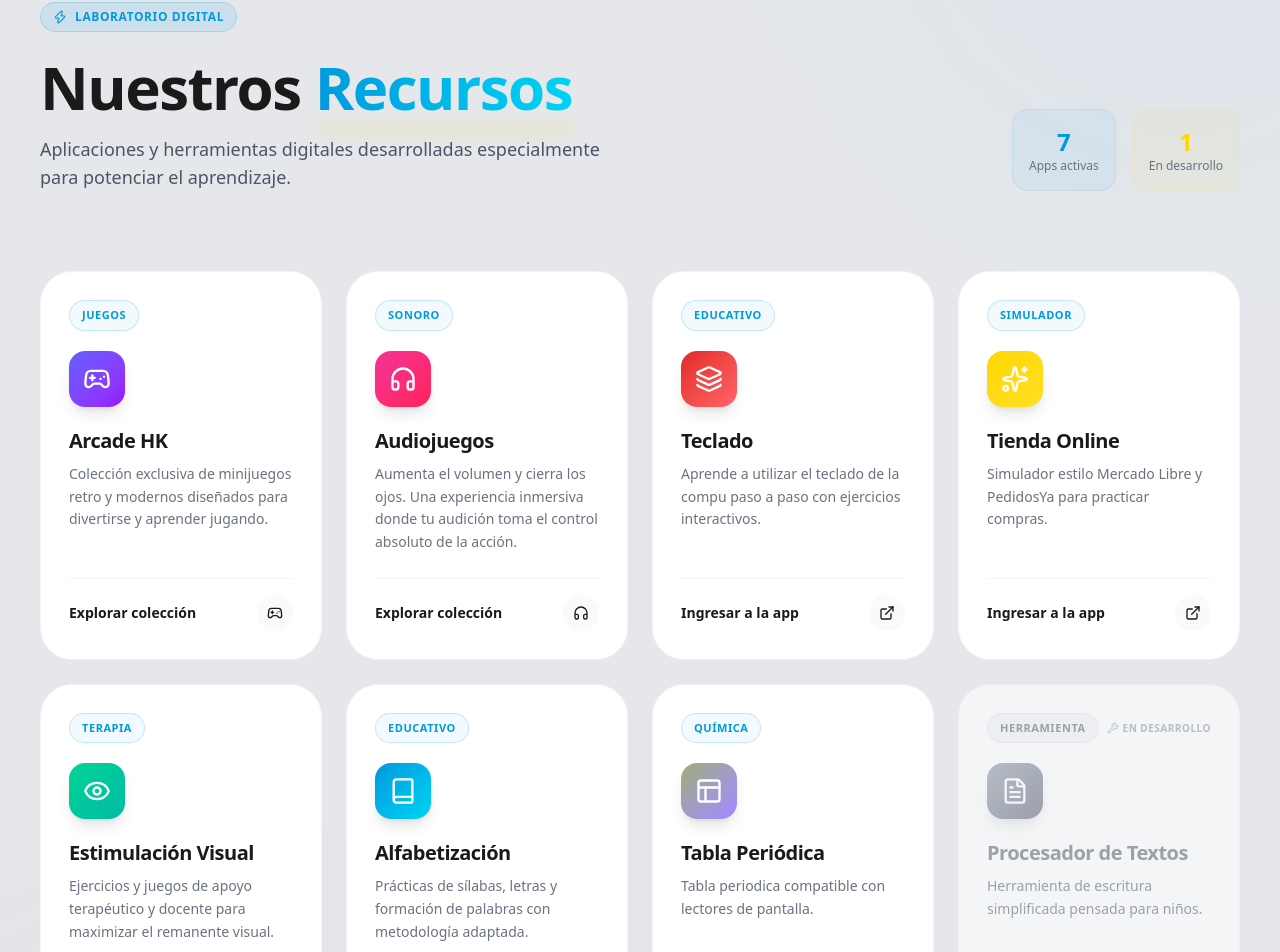
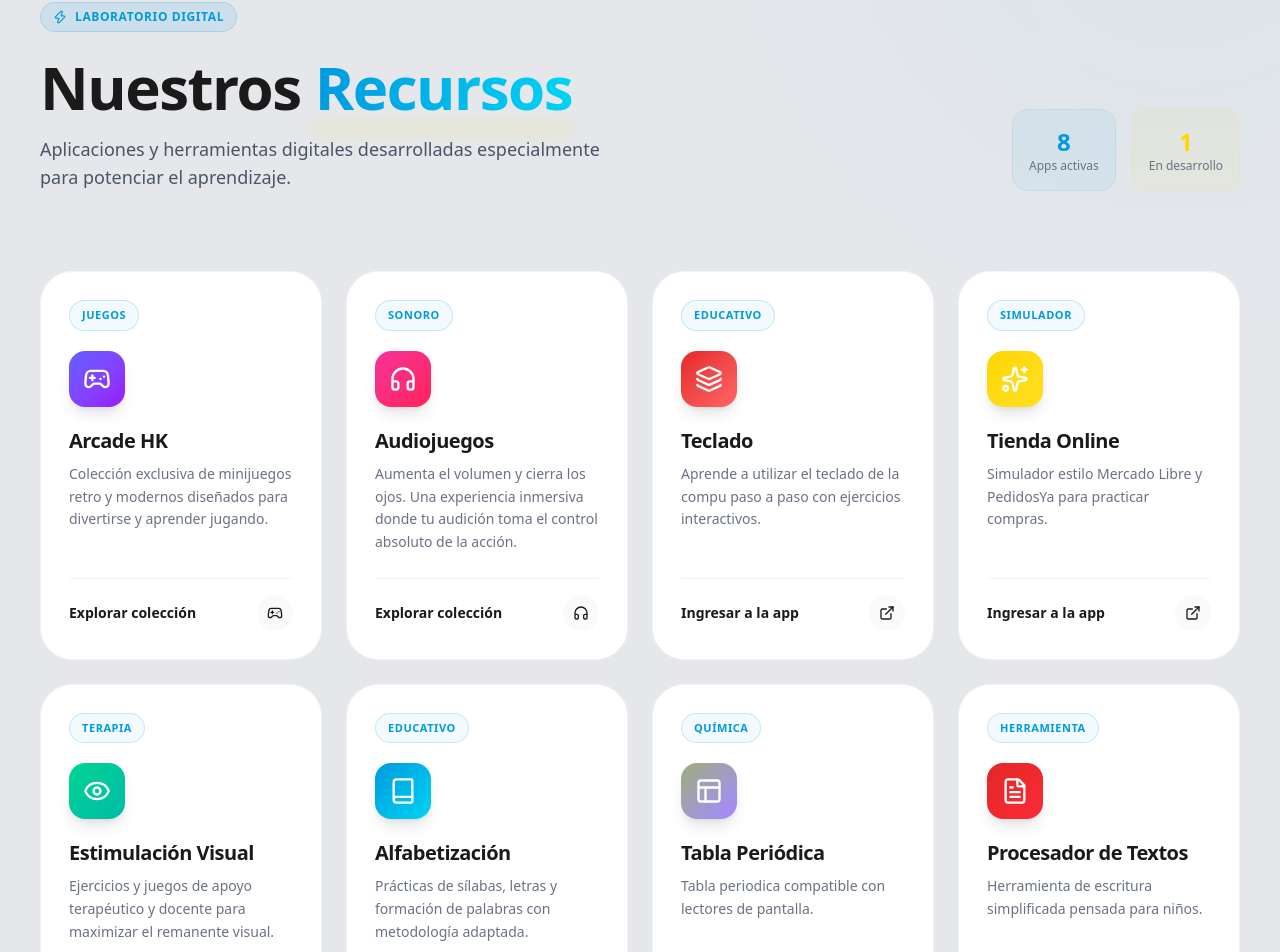
Before and after one commit to DanteBasilici/portalhelenkeller, a Next.js app: page / in a window 1280 px wide. Shown: the part 2520-3472 px from the top of the page. Built offline with nearby package versions, Linux system fonts and the light colour scheme.

Commit message:
procesador de textos

```diff
--- a/src/components/Recursos.tsx
+++ b/src/components/Recursos.tsx
@@ -144,6 +144,17 @@ const apps =[
   {
     title: "Procesador de Textos",
     desc: "Herramienta de escritura simplificada pensada para niños.",
+    link: "https://procesadortexto.vercel.app/",
+    tag: "Herramienta",
+    status: "active",
+    color: "from-[#E32726] to-red-500",
+    icon: FileText,
+    bgGlow: "bg-red-700/10",
+    borderGlow: "hover:border-red-700/30"
+  },
+    {
+    title: "En desarrollo",
+    desc: "Nuevas apps proximamente.",
     link: "#",
     tag: "Herramienta",
     status: "dev",
```
